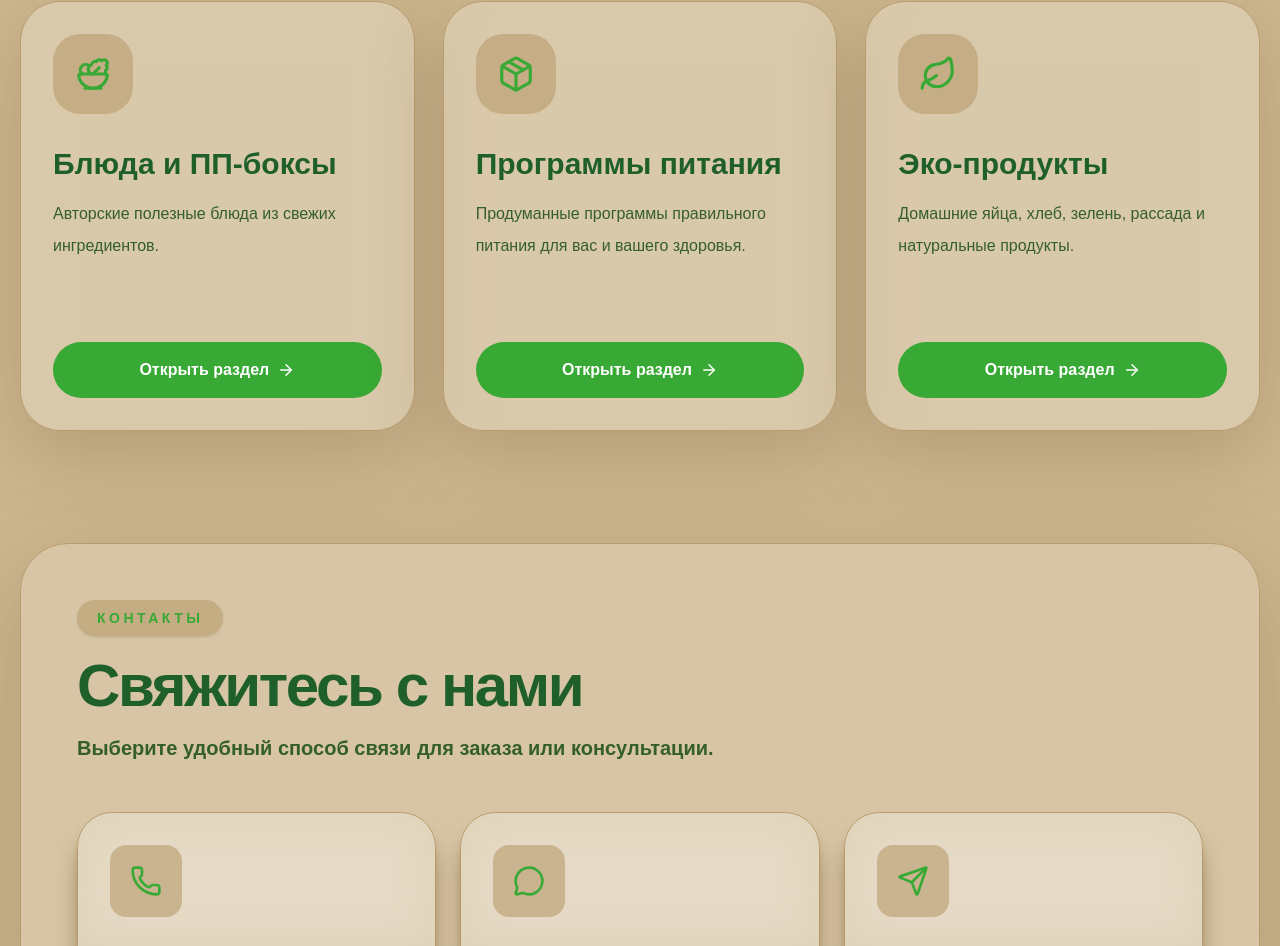
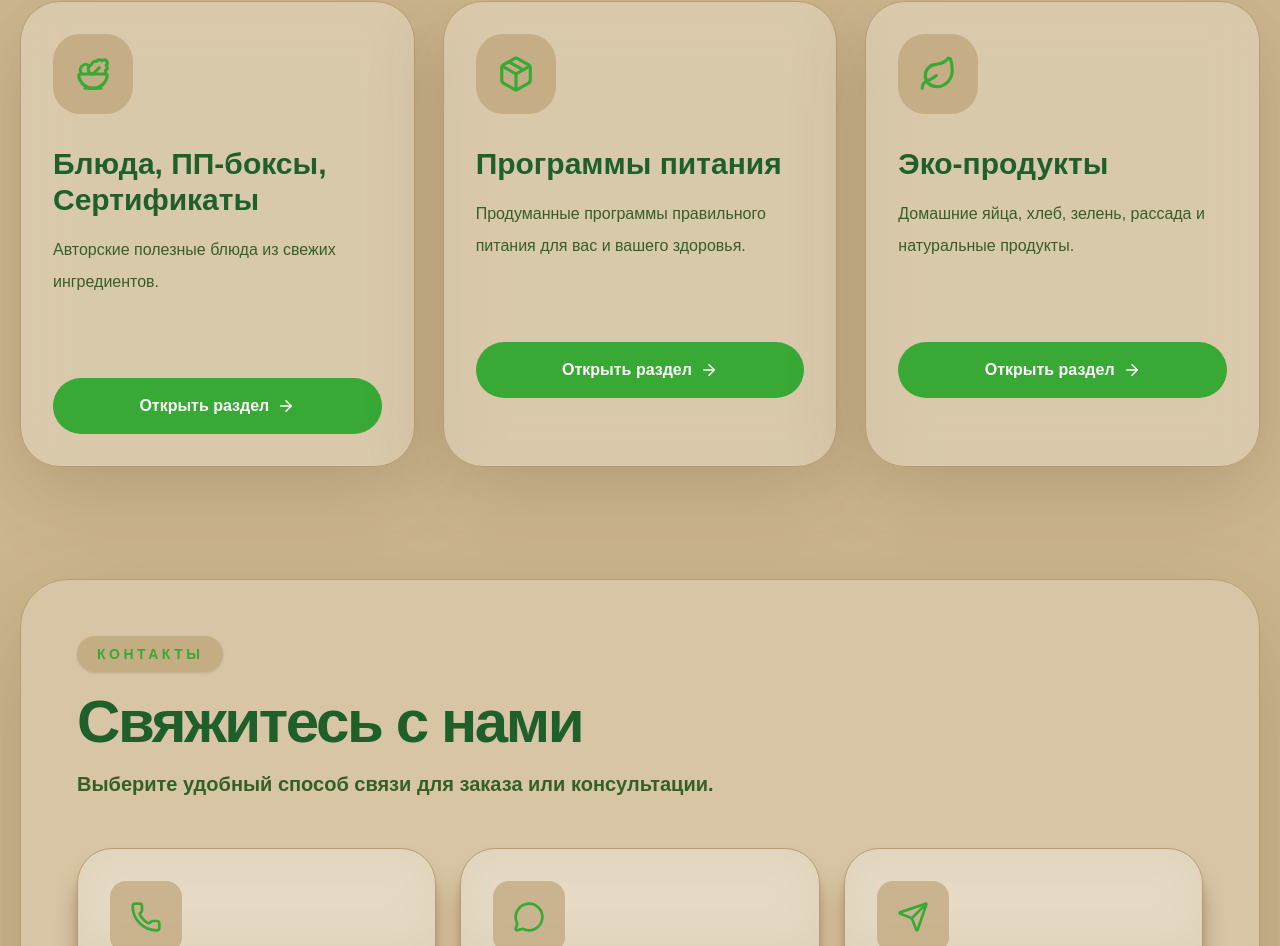
Before and after one commit to NXSTYone/shpinat, a Next.js app: page / in a window 1280 px wide. Shown: the part 1465-2411 px from the top of the page. Built offline with nearby package versions, Linux system fonts and the light colour scheme.

Commit message:
update june program schedule

```diff
--- a/src/app/page.tsx
+++ b/src/app/page.tsx
@@ -19,7 +19,7 @@ import {
 const menuSections = [
   {
     icon: Salad,
-    title: "Блюда и ПП-боксы",
+    title: "Блюда, ПП-боксы, Сертификаты",
     text: "Авторские полезные блюда из свежих ингредиентов.",
     href: "/menu/dishes",
   },
```
